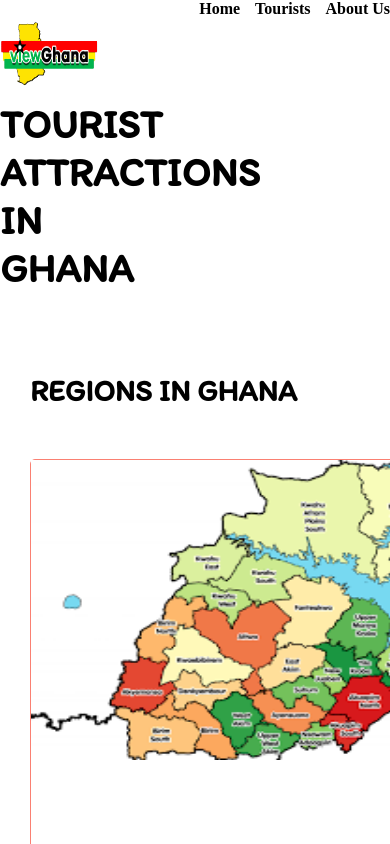
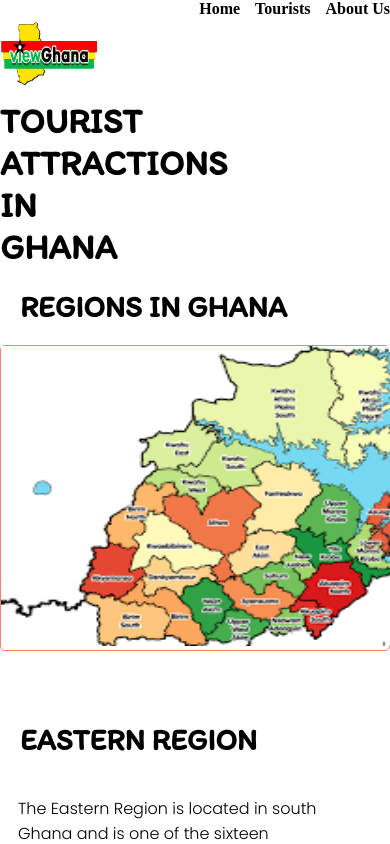
Before and after one commit to braincee/tourist-site, a Next.js app: page / in a window 390 px wide. Shown: the top 844 px of the page. Built offline with nearby package versions, Linux system fonts and the light colour scheme; a web font is replaced by a local one.

Commit message:
add responsiveness for pages

```diff
--- a/styles/general.scss
+++ b/styles/general.scss
@@ -5,17 +5,18 @@
 
 
 .navbar {
-  position: 'sticky';
+  position: relative;
+  width: 100%;
   height: 300px;
   z-index: 1;
   top: 0;
-  background: linear-gradient(200deg, rgb(228, 228, 119), rgb(235, 131, 131), rgb(161, 240, 161), transparent);
+  background: linear-gradient(180deg, rgb(235, 131, 131), rgb(228, 228, 119), rgb(161, 240, 161), transparent);
 }
 
  .top {
-  width: 100%;
-  max-width: 1250px;
-  margin: auto;
+  // width: 100%;
+  // max-width: 1250px;
+  // margin: auto;
   padding: 20px;
   display: flex;
   flex-direction: column;
@@ -70,18 +71,22 @@ li {
   align-content: center;
 }
 
-main {
+.main-body {
   width: 100%;
   max-width: 1250px;
   margin: auto;
   padding: 80px 30px;
   min-height: 483px;
-  top: 0;
+  display: flex;
+  flex-direction: column;
+  gap: 50px;
 }
 
-.home-body {
+.single-page {
   display: flex;
-  flex-direction: column;
+  margin: auto;
+  padding: 100px;
+  min-height: 483px;
   gap: 50px;
 }
 
@@ -90,11 +95,15 @@ main {
   border: 1px solid salmon;
 }
 
-.image:hover {
+.main-body img {
+  border-radius: 5px;
+}
+
+.main-body img:hover {
   transform: scale(1.1);
   cursor: pointer;
   transition: transform 0.5s ease-in;
-  }
+}
 
 .card {
  display: flex;
@@ -139,13 +148,130 @@ footer {
   text-align: center;
 }
 
-.tourist-pages {
+.about-us {
   display: flex;
-  flex-direction: column;
-  gap: 100px;
-  margin: auto;
+  min-height: 483px;
+  padding: 100px;
 }
 
-.about-us {
-  display: flex;
+@media (max-width: 400px) {
+  .home-card {
+    display: flex;
+    flex-direction: column;
+  }
+
+  h1 {
+    font-size: 30px;
+  }
+
+  .main-body img{
+    position: relative;
+    width: 300px;
+  }
+
+  .card {
+    display: flex;
+    flex-direction: column;
+  }
+
+  .about-us {
+    display: flex;
+    flex-direction: column;
+    padding: 10px;
+  }
 }
+
+@media (max-width: 768px) {
+  .home-card {
+    display: flex;
+    flex-direction: column;
+  }
+
+  h1 {
+    font-size: 35px;
+  }
+
+  h2 {
+    padding: 20px;
+  }
+
+  .main-body {
+    display: flex;
+    flex-direction: column;
+    margin: auto;
+    justify-content: center;
+    align-items: center;
+  }
+
+  .main-body img {
+    position: relative;
+    display: flex;
+    margin: auto;
+    width: 500px;
+  }
+
+  .single-page img {
+    width: 600px;
+    display: flex;
+    margin: auto;
+    height: 300px;
+  }
+
+  .card {
+    display: flex;
+    flex-direction: column;
+  }
+
+  .about-us {
+    display: flex;
+    flex-direction: column;
+  }
+
+}
+
+@media (max-width: 992px) {
+  .home-card {
+    display: flex;
+    flex-direction: column;
+  }
+
+  h1 {
+    font-size: 35px;
+  }
+
+  h2 {
+    padding: 20px;
+  }
+
+  .main-body {
+    display: flex;
+    flex-direction: column;
+    margin: auto;
+    justify-content: center;
+    align-items: center;
+  }
+
+  .main-body img {
+    position: relative;
+    display: flex;
+    margin: auto;
+    width: 500px;
+  }
+
+  .single-page img {
+    width: 600px;
+    display: flex;
+    margin: auto;
+    height: 300px;
+  }
+
+  .card {
+    display: flex;
+    flex-direction: column;
+  }
+
+  .about-us {
+    display: flex;
+    flex-direction: column;
+  }
+}
```
